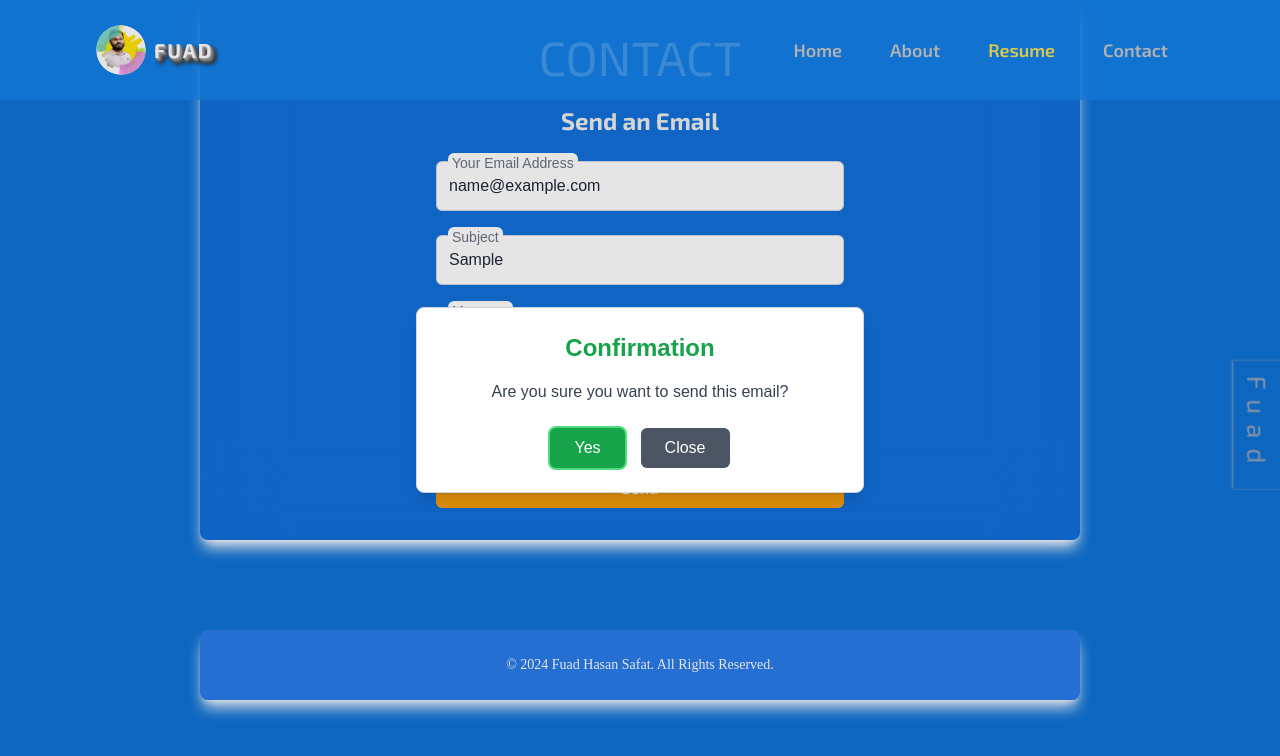
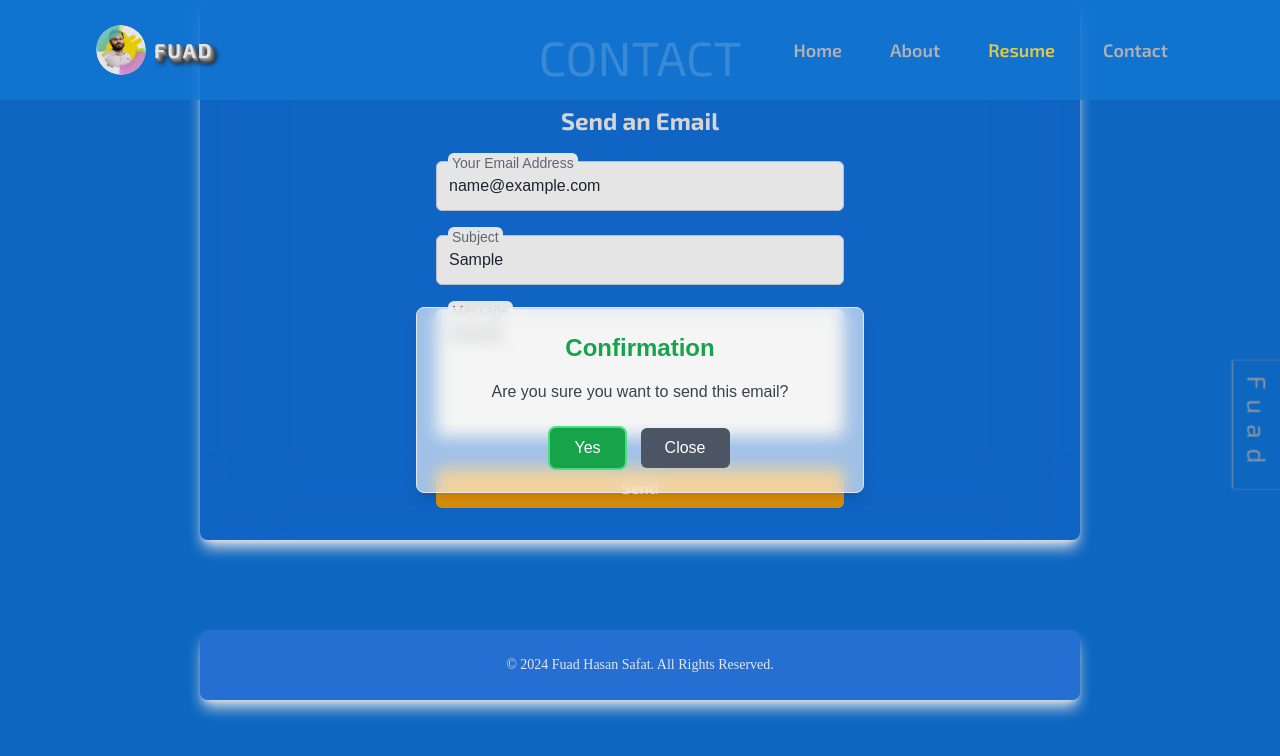
Before and after one commit to fuad-hasan-safat/fuad-hasan-safat, a Next.js app: page / in a window 1280 px wide. Both pictures are taken after typing "name@example.com", "Sample", "Sample" into the empty fields and a click on the button "Send". Shown: the part 3178-3934 px from the top of the page. Built offline with nearby package versions, Linux system fonts and the light colour scheme; a web font is replaced by a local one; what tailwindcss-filters would draw is missing.

Commit message:
modal design change

```diff
--- a/components/DialugueModal.tsx
+++ b/components/DialugueModal.tsx
@@ -13,7 +13,7 @@ const DialogueModal = forwardRef<HTMLDialogElement, DialogueModalProps>(
         return (
             <dialog
                 ref={ref}
-                className="w-full max-w-md backdrop-blur-sm bg-white border border-gray-300 rounded-lg shadow-lg p-6 transform transition-transform duration-300 scale-100 open:scale-100 open:opacity-100 opacity-0"
+                className="bg-white/60 opacity-0 open:opacity-100 shadow-lg backdrop-blur p-6 border rounded-lg w-full max-w-md transform transition-transform duration-300 open:scale-100 scale-100"
             >
                 <div className="text-center">
                     {/* Header */}
@@ -25,11 +25,11 @@ const DialogueModal = forwardRef<HTMLDialogElement, DialogueModalProps>(
                     <p className="mt-4 text-gray-700">{alert}</p>
 
                     {/* Buttons */}
-                    <div className="mt-6 flex justify-center gap-4">
+                    <div className="flex justify-center gap-4 mt-6">
                         {type === "Confirmation" && (
                             <button
                                 onClick={onYes}
-                                className="bg-green-600 text-white px-6 py-2 rounded-md hover:bg-green-700 focus:outline-none focus:ring-2 focus:ring-green-400"
+                                className="bg-green-600 hover:bg-green-700 px-6 py-2 rounded-md focus:ring-2 focus:ring-green-400 text-white focus:outline-none"
                             >
                                 Yes
                             </button>
@@ -38,7 +38,7 @@ const DialogueModal = forwardRef<HTMLDialogElement, DialogueModalProps>(
                             onClick={() =>
                                 (ref as React.RefObject<HTMLDialogElement>).current?.close()
                             }
-                            className="bg-gray-600 text-white px-6 py-2 rounded-md hover:bg-gray-700 focus:outline-none focus:ring-2 focus:ring-gray-400"
+                            className="bg-gray-600 hover:bg-gray-700 px-6 py-2 rounded-md focus:ring-2 focus:ring-gray-400 text-white focus:outline-none"
                         >
                             Close
                         </button>
```
